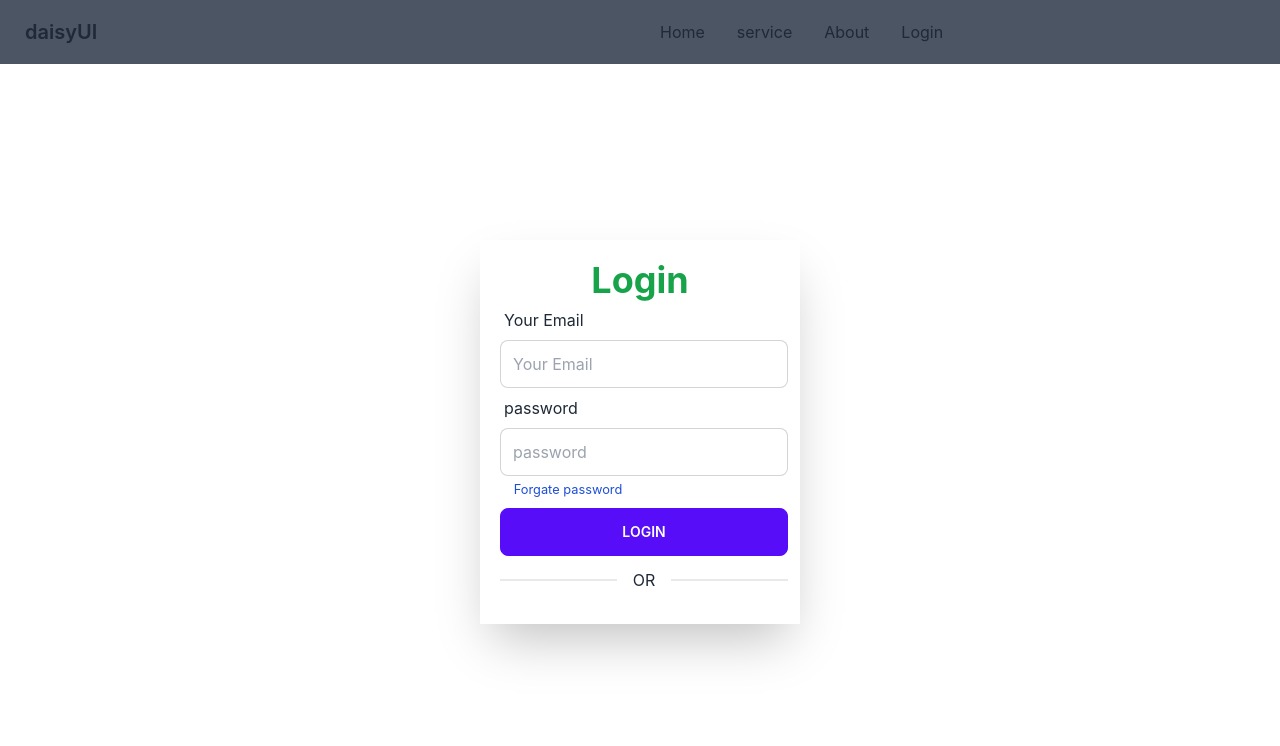
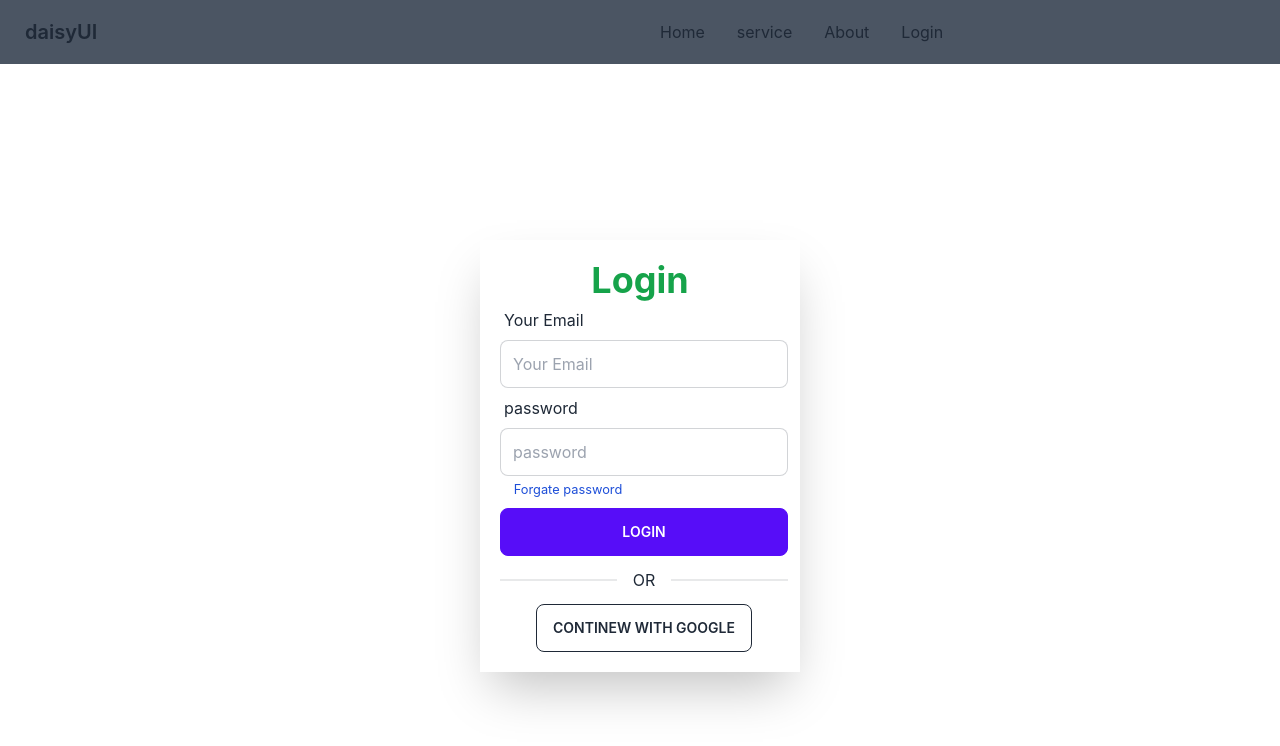
Before and after one commit to sofiulalom/tumpa-macuf-client, a React (Create React App) app: page /login in a window 1280 px wide. Shown: the top 746 px of the page. Built offline with nearby package versions, Linux system fonts and the light colour scheme; no server answers.

Commit message:
google file authtication add commit

```diff
--- a/src/pagase/Shards/AuthProvider/AuthProvider.js
+++ b/src/pagase/Shards/AuthProvider/AuthProvider.js
@@ -1,12 +1,15 @@
 import React, { createContext, useState,  } from 'react';
-import { createUserWithEmailAndPassword, getAuth, onAuthStateChanged, signInWithEmailAndPassword} from 'firebase/auth'
+import { createUserWithEmailAndPassword, getAuth, onAuthStateChanged, signInWithEmailAndPassword, signInWithPopup} from 'firebase/auth'
 import app from '../../../firebase/firebase.config';
 
 export const AuthContext = createContext();
 const auth= getAuth(app)
 
 const AuthProvider = ({children}) => {
-    const [user, setUser]=useState()
+    const [user, setUser]=useState();
+    const GoogleProvider= (email, password)=> {
+        return signInWithPopup(auth, email, password)
+    }
     const createUser =(email, password)=>{
         return createUserWithEmailAndPassword(auth, email, password)
     }
@@ -20,7 +23,13 @@ const AuthProvider = ({children}) => {
           unSubscribe()
        }
     }))
-    const authInfo={createUser, Login, user}
+    const authInfo={
+        createUser,
+        Login,
+         user,
+         GoogleProvider
+
+        }
     return (
        <AuthContext.Provider value={authInfo}>
            {children}
--- a/src/pagase/Shards/Login/Login.js
+++ b/src/pagase/Shards/Login/Login.js
@@ -2,6 +2,7 @@ import React, { useContext } from 'react';
 import { useForm } from 'react-hook-form'
 import { Link } from 'react-router-dom';
 import { AuthContext } from '../AuthProvider/AuthProvider';
+import ContinewGoogle from '../SignUp/ContinewGoogle/ContinewGoogle';
 const Login = () => {
 
     const { register,formState:{errors}, handleSubmit } =useForm() ;
@@ -38,7 +39,7 @@ const Login = () => {
               <input className='btn btn-primary mt-2 w-72' type="submit" value='Login' />
               <div className="flex flex-col w-72 border-opacity-50">
                 <div className="divider">OR</div>
-
+                <ContinewGoogle></ContinewGoogle>
               </div>
             </form>
 
--- /dev/null
+++ b/src/pagase/Shards/SignUp/ContinewGoogle/ContinewGoogle.js
@@ -0,0 +1,22 @@
+import { GoogleAuthProvider } from 'firebase/auth';
+import React, { useContext } from 'react';
+import { AuthContext } from '../../AuthProvider/AuthProvider';
+
+const ContinewGoogle = () => {
+         const {GoogleProvider}= useContext(AuthContext)
+         const handleGoogle=()=>{
+            const providerGoogle =new GoogleAuthProvider();
+            GoogleProvider(providerGoogle)
+            .then(()=>{})
+            .catch(e => {
+                console.error(e);
+            })
+         }
+    return (
+        <div>
+            <button onClick={handleGoogle} className="btn btn-outline">Continew with Google</button>
+        </div>
+    );
+};
+
+export default ContinewGoogle;
--- a/src/pagase/Shards/SignUp/SignUp.js
+++ b/src/pagase/Shards/SignUp/SignUp.js
@@ -2,6 +2,7 @@ import React, { useContext } from 'react';
 import { useForm } from 'react-hook-form';
 import { Link } from 'react-router-dom';
 import { AuthContext } from '../AuthProvider/AuthProvider';
+import ContinewGoogle from './ContinewGoogle/ContinewGoogle';
 
 const SignUp = () => {
        const {createUser}=useContext(AuthContext)
@@ -46,6 +47,7 @@ const SignUp = () => {
               <input className='btn btn-primary mt-2 w-72' type="submit" value='Sign-Up' />
               <div className="flex flex-col w-72 border-opacity-50">
                 <div className="divider">OR</div>
+                <ContinewGoogle></ContinewGoogle>
 
               </div>
                 </form>
```
